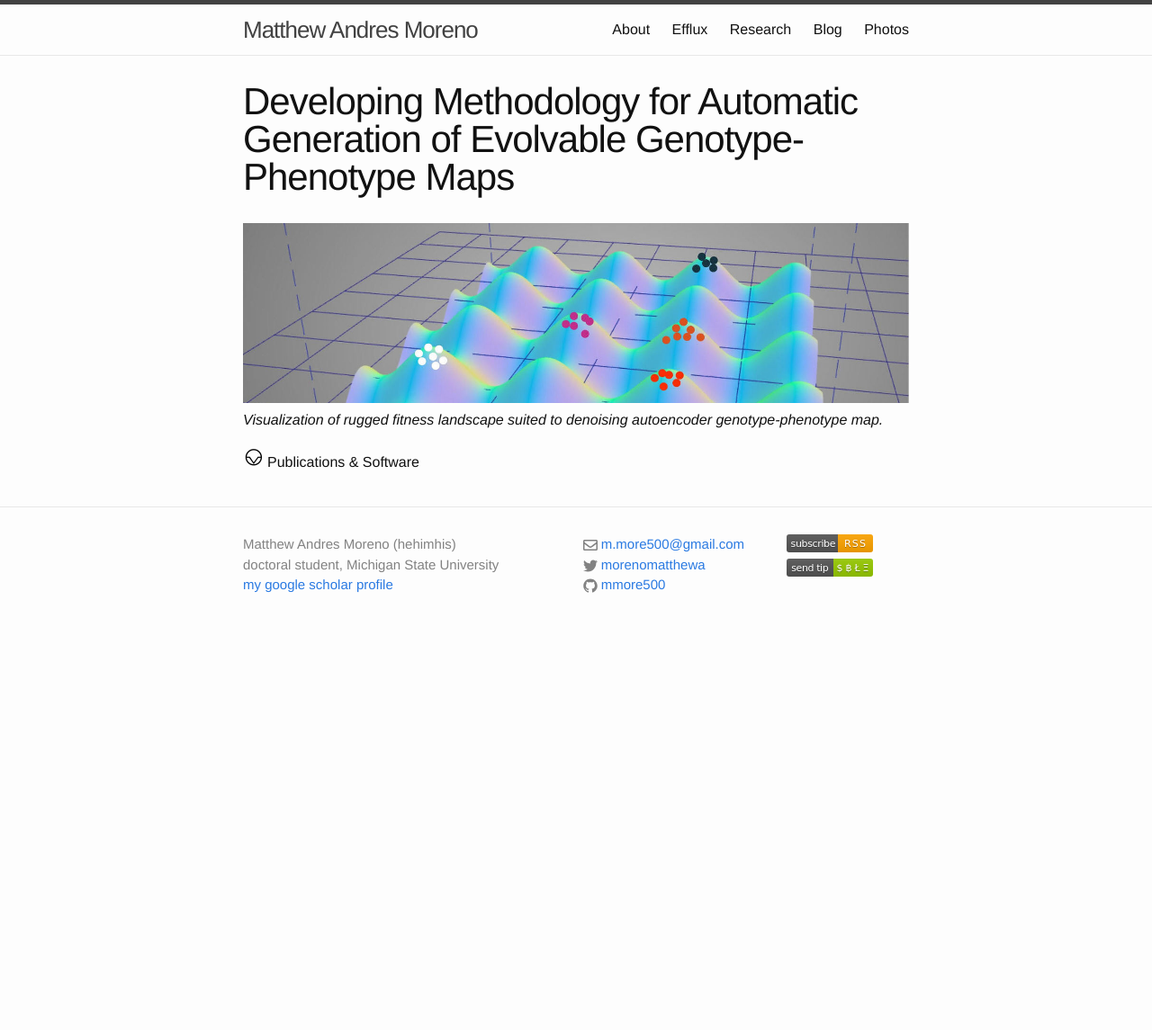
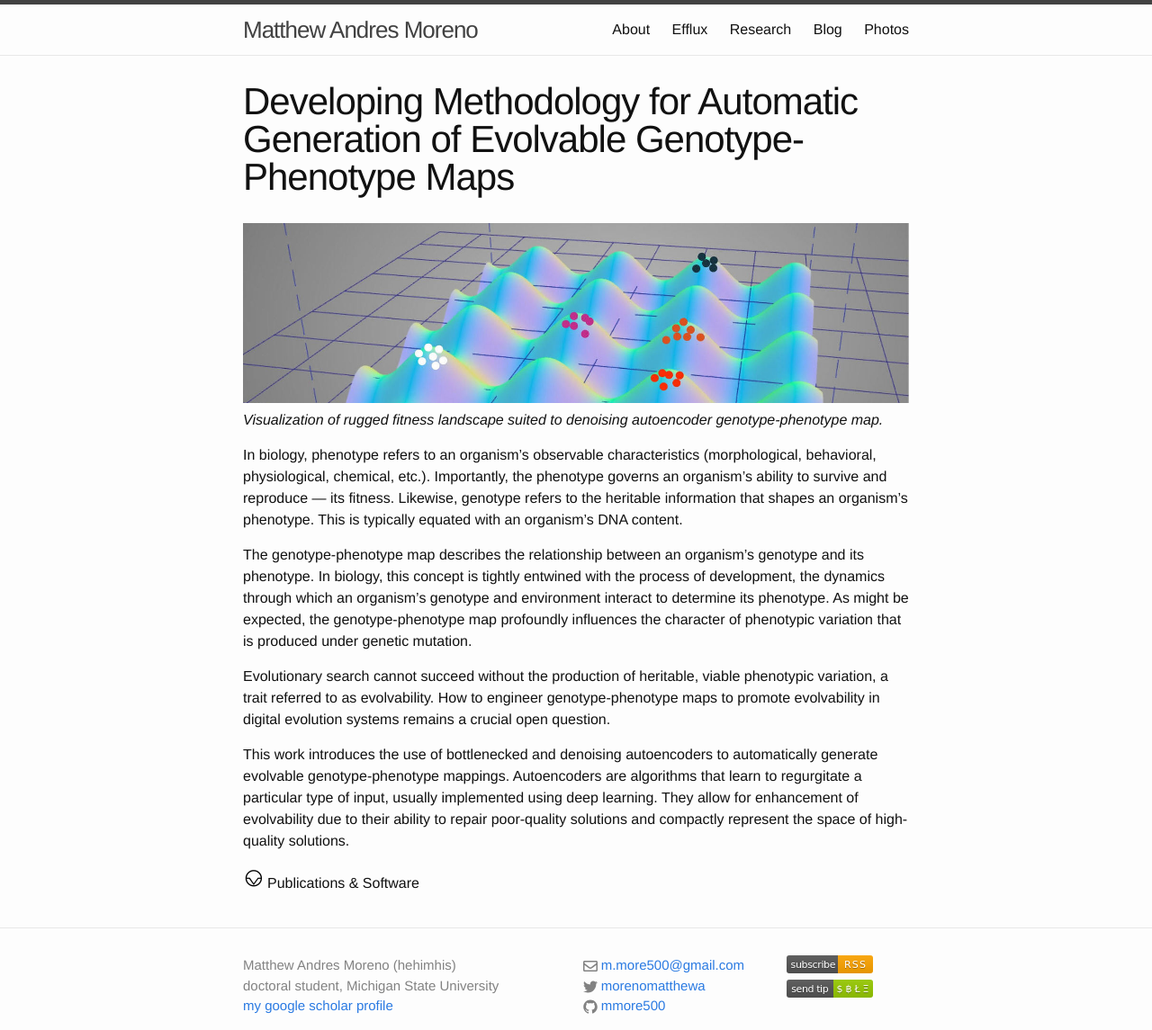
Before and after one commit to mmore500/mmore500.github.io, a Jekyll site: the page built from blog_projects/_posts/0001-01-01-automap.md, in a window 1280 px wide. Shown: the whole page at 90% size. Built offline with Jekyll 4.4.1, drawn with Linux system fonts in a browser that asks for light colours; before the commit the page ends 900 px from its top, so only the background shows below that.

Commit message:
Write evolvability project descriptions

```diff
--- a/blog_projects/_posts/0001-01-01-automap.md
+++ b/blog_projects/_posts/0001-01-01-automap.md
@@ -6,4 +6,20 @@ theme: evolvability
 description: |
   ![visualization of rugged fitness landscape suited to denoising autoencoder genotype-phenotype map.](/resources/cover-automap.png){:width="100%"}{:height="200px"}{:style="object-fit:cover; object-position:top;"}
   _Visualization of rugged fitness landscape suited to denoising autoencoder genotype-phenotype map._
+
+  In biology, phenotype refers to an organism’s observable characteristics (morphological, behavioral, physiological, chemical, etc.).
+  Importantly, the phenotype governs an organism’s ability to survive and reproduce --- its fitness.
+  Likewise, genotype refers to the heritable information that shapes an organism’s phenotype.
+  This is typically equated with an organism’s DNA content.
+
+  The genotype-phenotype map describes the relationship between an organism’s genotype and its phenotype.
+  In biology, this concept is tightly entwined with the process of development, the dynamics through which an organism’s genotype and environment interact to determine its phenotype.
+  As might be expected, the genotype-phenotype map profoundly influences the character of phenotypic variation that is produced under genetic mutation.
+
+  Evolutionary search cannot succeed without the production of heritable, viable phenotypic variation, a trait referred to as evolvability.
+  How to engineer genotype-phenotype maps to promote evolvability in digital evolution systems remains a crucial open question.
+
+  This work introduces the use of bottlenecked and denoising autoencoders to automatically generate evolvable genotype-phenotype mappings.
+  Autoencoders are algorithms that learn to regurgitate a particular type of input, usually implemented using deep learning.
+  They allow for enhancement of evolvability due to their ability to repair poor-quality solutions and compactly represent the space of high-quality solutions.
 ---
```
Also changed, not shown: _data/project_themes.yml (+12 -0 lines), blog_projects/_posts/0001-01-01-evolvability-survey.md (+7 -1 lines), blog_projects/_posts/0001-01-01-tag.md (+8 -0 lines).
